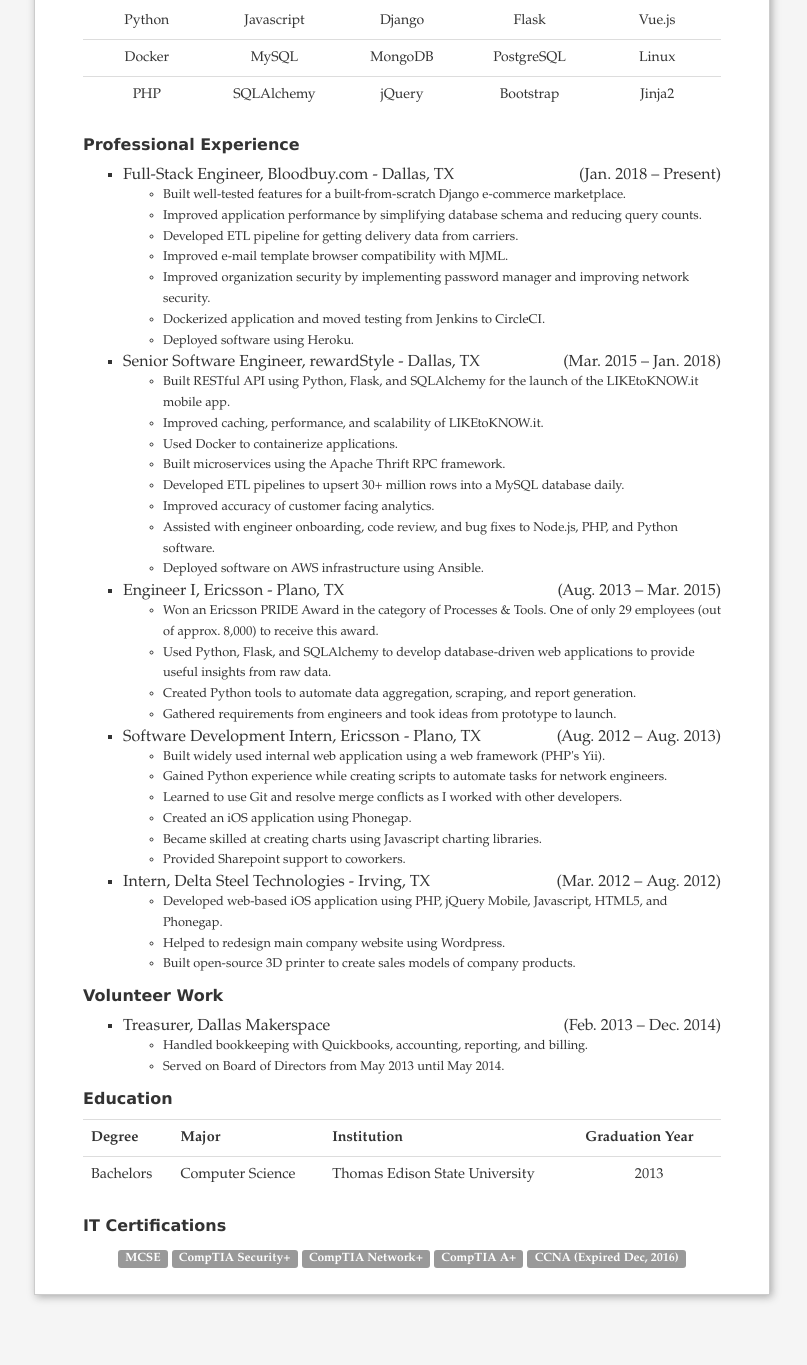
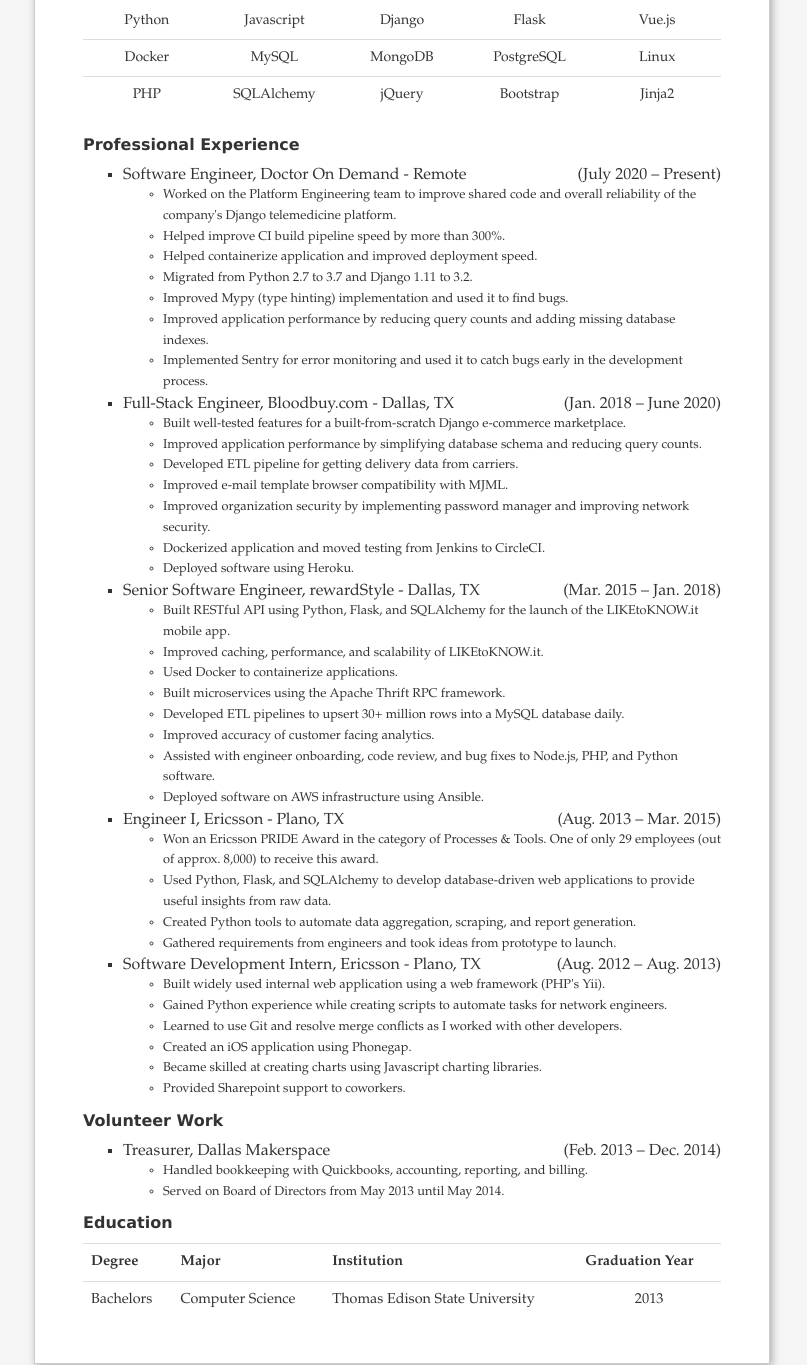
Before and after one commit to pawl/pawl.github.io, a plain HTML site: page build/index.html in a window 1280 px wide. Shown: the part 321-1686 px from the top of the page, without its empty margins (238-1045 px from the left). Before the commit the page ends 1664 px from the top, so only its background shows below. Drawn offline with Linux system fonts and the light colour scheme.

Commit message:
remove delta steel internship, remove IT certs, add doctor on demand job

```diff
--- a/build/index.html
+++ b/build/index.html
@@ -81,8 +81,20 @@
 
 <h2>Professional Experience</h2>
 <ul>
+  <li>Software Engineer, Doctor On Demand - Remote
+    <span class="right">(July 2020 – Present)</span>
+    <ul>
+      <li>Worked on the Platform Engineering team to improve shared code and overall reliability of the company&#39;s Django telemedicine platform.</li>
+      <li>Helped improve CI build pipeline speed by more than 300%.</li>
+      <li>Helped containerize application and improved deployment speed.</li>
+      <li>Migrated from Python 2.7 to 3.7 and Django 1.11 to 3.2.</li>
+      <li>Improved Mypy (type hinting) implementation and used it to find bugs.</li>
+      <li>Improved application performance by reducing query counts and adding missing database indexes.</li>
+      <li>Implemented Sentry for error monitoring and used it to catch bugs early in the development process.</li>
+    </ul>
+  </li>
   <li>Full-Stack Engineer, Bloodbuy.com - Dallas, TX
-    <span class="right">(Jan. 2018 – Present)</span>
+    <span class="right">(Jan. 2018 – June 2020)</span>
     <ul>
       <li>Built well-tested features for a built-from-scratch Django e-commerce marketplace.</li>
       <li>Improved application performance by simplifying database schema and reducing query counts.</li>
@@ -124,14 +136,6 @@
       <li>Created an iOS application using Phonegap.</li>
       <li>Became skilled at creating charts using Javascript charting libraries.</li>
       <li>Provided Sharepoint support to coworkers.</li>
-    </ul>
-  </li>
-  <li>Intern, Delta Steel Technologies - Irving, TX
-    <span class="right">(Mar. 2012 – Aug. 2012)</span>
-    <ul>
-      <li>Developed web-based iOS application using PHP, jQuery Mobile, Javascript, HTML5, and Phonegap.</li>
-      <li>Helped to redesign main company website using Wordpress.</li>
-      <li>Built open-source 3D printer to create sales models of company products.</li>
     </ul>
   </li>
 </ul>
@@ -183,15 +187,6 @@
   </table>
 </div>
 
-<h2>IT Certifications</h2>
-<div style="text-align: center;">
-  <span class="label label-default">MCSE</span>
-  <span class="label label-default">CompTIA Security+</span>
-  <span class="label label-default">CompTIA Network+</span>
-  <span class="label label-default">CompTIA A+</span>
-  <span class="label label-default">CCNA (Expired Dec, 2016)</span>
-</div>
-
         </div>
       </div>
     </div>
```
Also changed, not shown: resume.json (+17 -18 lines), templates/resume.html (+0 -9 lines).
